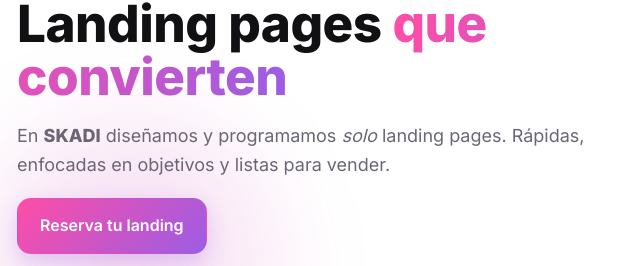
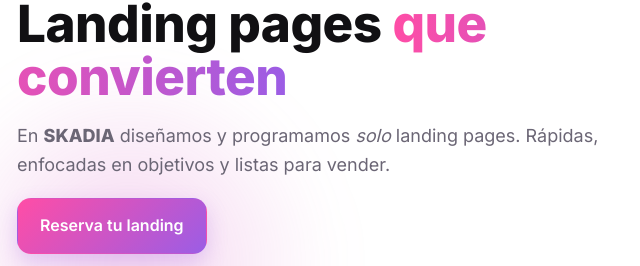
Before and after one commit to AOMORIINST/SKADIA, a plain HTML site: page index.html in a window 1280 px wide. Shown: the part 136-402 px from the top of the page, 63-703 px from the left. Drawn offline with Linux system fonts and the light colour scheme.

Commit message:
index.html

```diff
--- a/index.html
+++ b/index.html
@@ -4,7 +4,7 @@
   <meta charset="utf-8" />
   <meta name="viewport" content="width=device-width, initial-scale=1" />
   <link rel="icon" type="image/png" href="skadia.png" sizes="32x32" />
-  <title>SKADI — Landingpages que convierten</title>
+  <title>SKADIA — Landingpages que convierten</title>
   <meta name="description" content="SKADI: diseñamos y desarrollamos landing pages de alto rendimiento. UX enfocada en conversión, velocidad y SEO on-page." />
   <link rel="preconnect" href="https://fonts.gstatic.com" crossorigin>
   <link href="https://fonts.googleapis.com/css2?family=Inter:wght@400;500;600;800&display=swap" rel="stylesheet">
@@ -45,7 +45,7 @@
           Landing pages <span class="gradient">que convierten</span>
         </h1>
         <p class="lead">
-          En <strong>SKADI</strong> diseñamos y programamos <em>solo</em> landing pages. Rápidas, enfocadas en objetivos y listas para vender.
+          En <strong>SKADIA</strong> diseñamos y programamos <em>solo</em> landing pages. Rápidas, enfocadas en objetivos y listas para vender.
         </p>
         <div class="hero__cta">
           <a class="btn btn--primary btn--lg" href="https://www.fiverr.com/s/tu-perfil" target="_blank" rel="noopener">Reserva tu landing</a>
```
